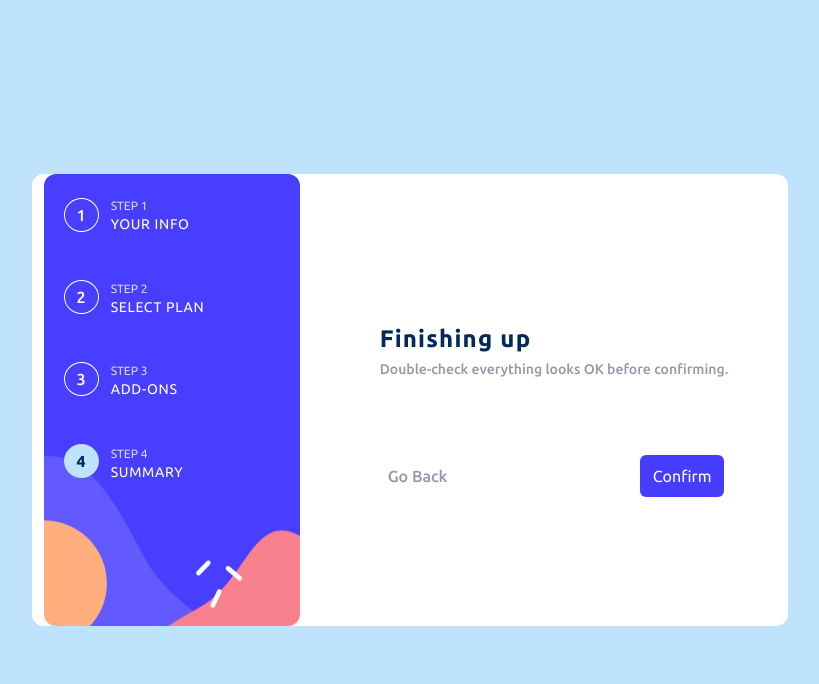
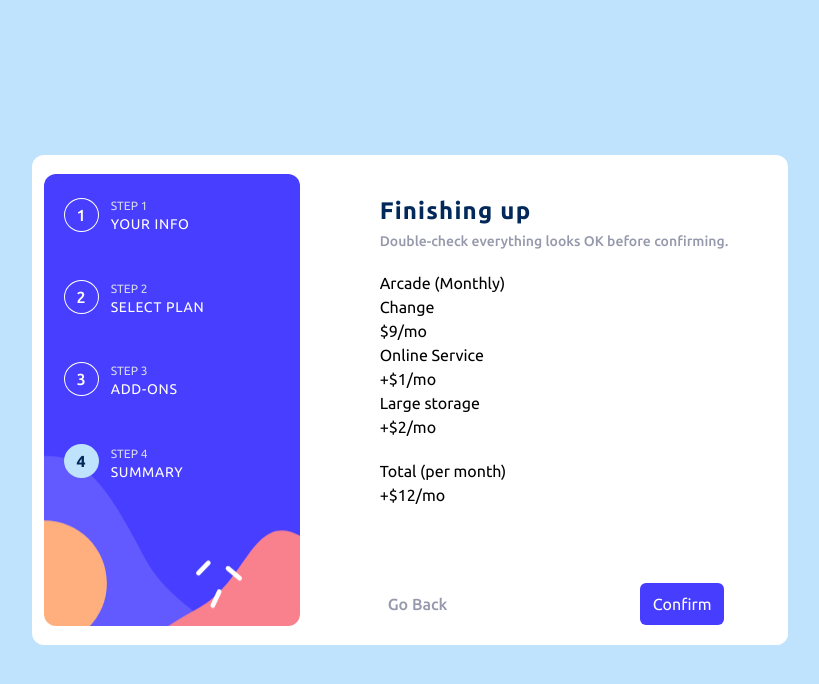
Before and after one commit to Aik-202/aik-multi-step-form, a React (Vite) app in the folder multi-step_form/: page /finished in a window 1280 px wide. Shown: the top 684 px of the page, without its empty margins (230-1049 px from the left). Built offline with nearby package versions, Linux system fonts and the light colour scheme.

Commit message:
Made some adjustments, and added the html for the finished page

```diff
--- a/multi-step_form/src/Components/Form/AddOnsInfo.jsx
+++ b/multi-step_form/src/Components/Form/AddOnsInfo.jsx
@@ -28,7 +28,7 @@ export default function AddOnsInfo() {
   }
 
   return (
-    <section className='w-max lg:w-[30rem]'>
+    <section className='w-max sm:py-2 sm:w-[28rem] lg:py-0 lg:w-[32rem] xl:w-[30rem]'>
       <div className='bg-white flex flex-col space-y-5 justify-center content-center px-5
       absolute h-max top-24 right-0 left-0 py-4 mx-5 rounded-md sm:static md:mr-10'>
          <FormHeaders personal={false} plans={false} addons={true} finished={false}/>
--- a/multi-step_form/src/Components/Form/FinishedInfo.jsx
+++ b/multi-step_form/src/Components/Form/FinishedInfo.jsx
@@ -13,6 +13,27 @@ export default function FinishedInfo() {
       <div className='bg-white flex flex-col space-y-5 justify-center content-center px-5
       absolute h-max top-24 right-0 left-0 py-4 mx-5 rounded-md sm:static md:mr-10'>
         <FormHeaders personal={false} plans={false} addons={false} finished={true}/>
+        <div>
+          <div>
+            <div>
+              <h2>Arcade (Monthly)</h2>
+              <button>Change</button>
+            </div>
+            <p>$9/mo</p>
+          </div>
+          <div>
+            <h2>Online Service</h2>
+            <p>+$1/mo</p>
+          </div>
+          <div>
+            <h2>Large storage</h2>
+            <p>+$2/mo</p>
+          </div>
+        </div>
+        <div>
+          <h2>Total (per month)</h2>
+          <p>+$12/mo</p>
+        </div>
       </div>
       <div className='flex justify-between bg-white
       py-5 px-8 absolute bottom-0 right-0 left-0 sm:static sm:pr-10 sm:pl-12 md:pr-16 sm:rounded-xl lg:mt-10'>
```
